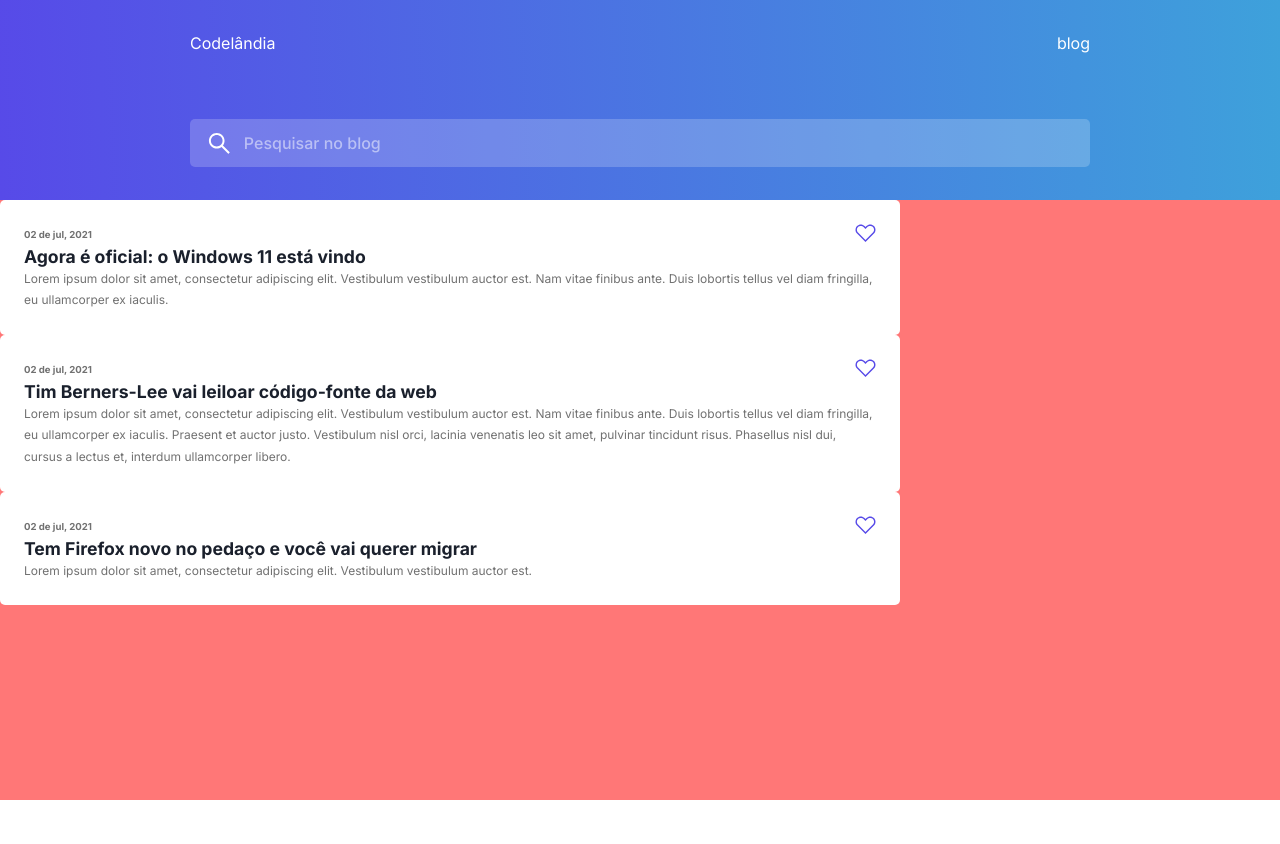
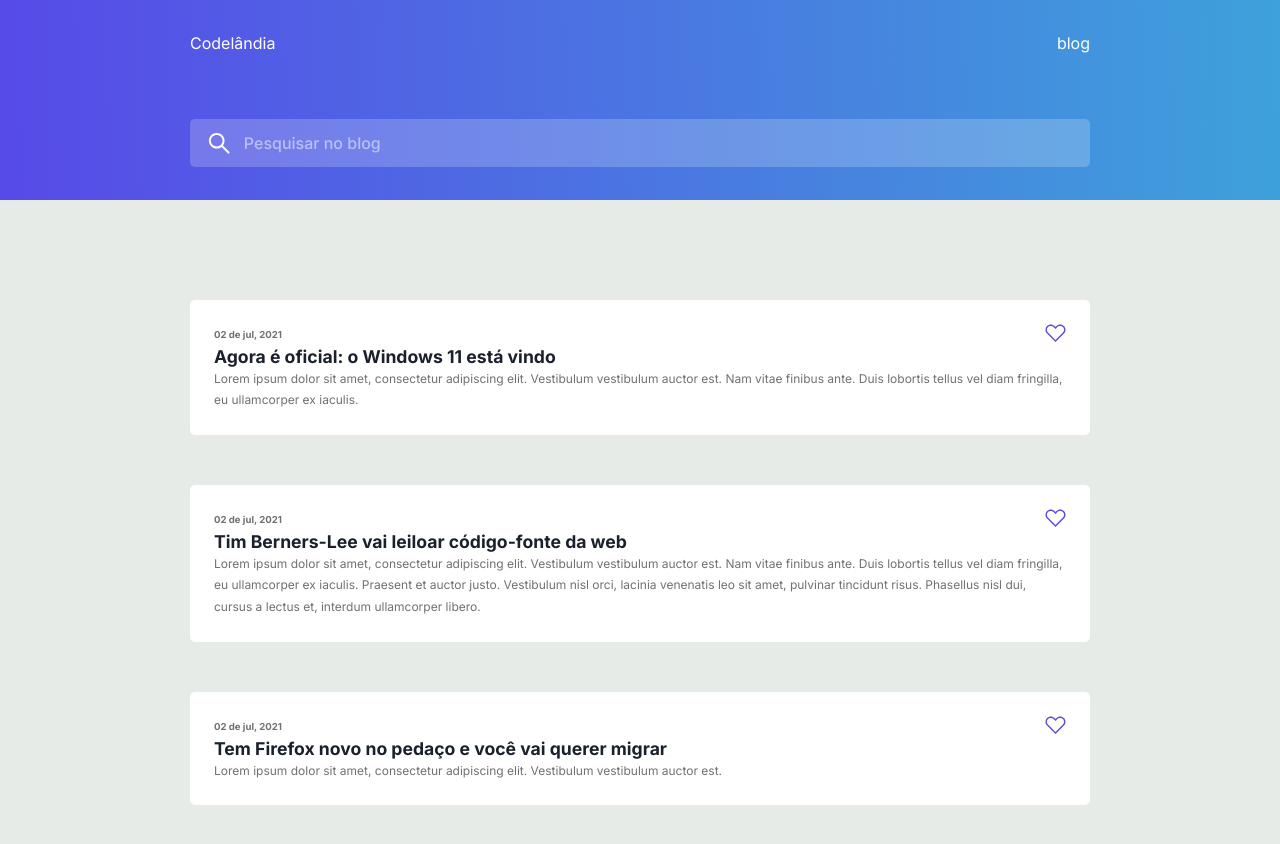
Before and after one commit to ilemuelfigueira/blog-starter, a React (Vite) app: page / in a window 1280 px wide. Shown: the top 844 px of the page. Before the commit the page ends 800 px from the top, so only its background shows below. Built offline with nearby package versions, Linux system fonts and the light colour scheme.

Commit message:
feat: adicionando estilização da feature noticias

```diff
--- a/src/features/noticias/index.jsx
+++ b/src/features/noticias/index.jsx
@@ -1,16 +1,20 @@
 import { Noticia } from "./components/Noticia";
+import { Container } from "./index.styled";
 
-export const Noticias = ({children, ...props}) => {
-
-  if(!props.noticias) throw new Error('Noticias is required');
+export const Noticias = ({ chidren, ...props }) => {
+  if (!props.noticias) throw new Error("Noticias is required");
 
   const { noticias } = props;
 
   return (
-    <div>
+    <Container>
       {noticias?.map((item) => (
-        <Noticia title={item.nmNoticia} description={item.deNoticia} data={item.dtCadastro} />
+        <Noticia
+          title={item.nmNoticia}
+          description={item.deNoticia}
+          data={item.dtCadastro}
+        />
       ))}
-    </div>
+    </Container>
   );
-}
+};
--- /dev/null
+++ b/src/features/noticias/index.styled.jsx
@@ -0,0 +1,19 @@
+import styled from "styled-components";
+
+export const Container = styled.div`
+  background-color: #e7ebe7;
+
+  display: flex;
+
+  flex-direction: column;
+
+  align-items: center;
+  justify-content: flex-start;
+
+  gap: 3.125em;
+
+  padding: 6.25em 0 ;
+
+  width: 100%;
+  height: 100%;
+`;
```
